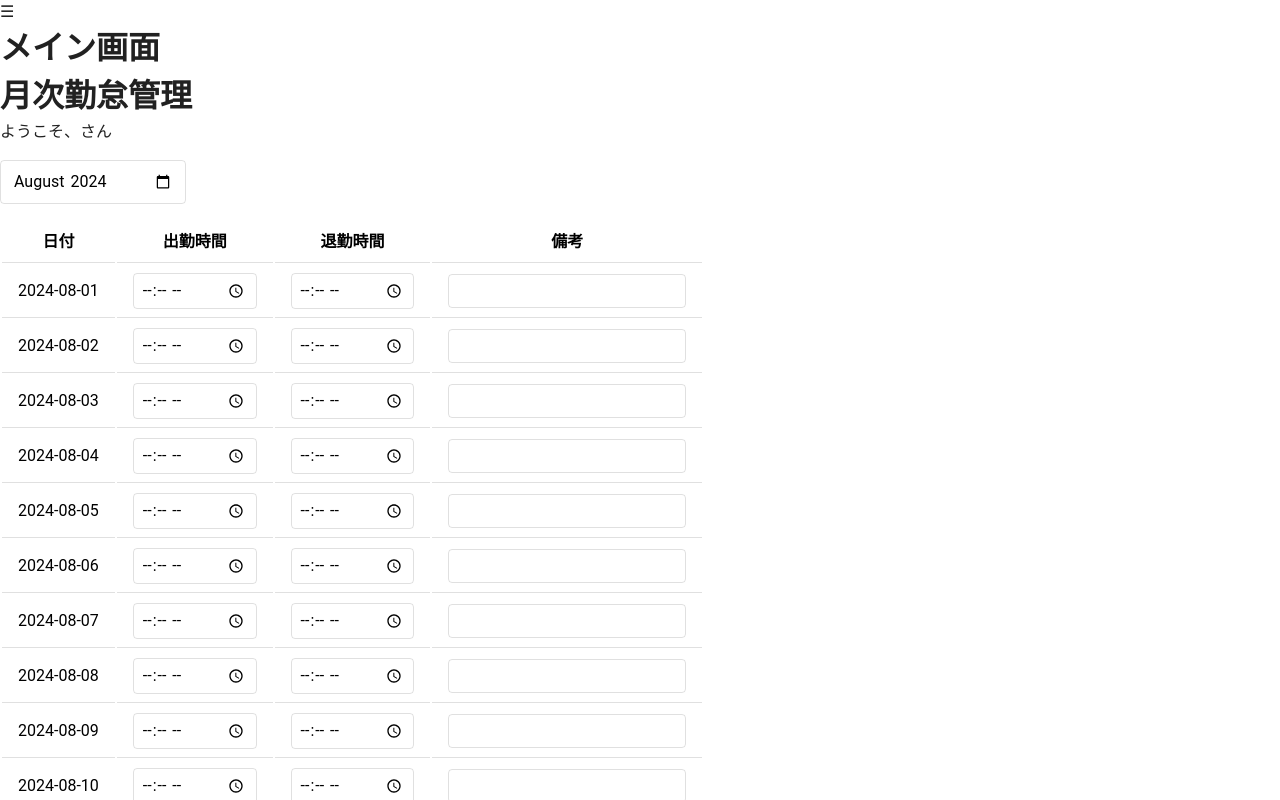
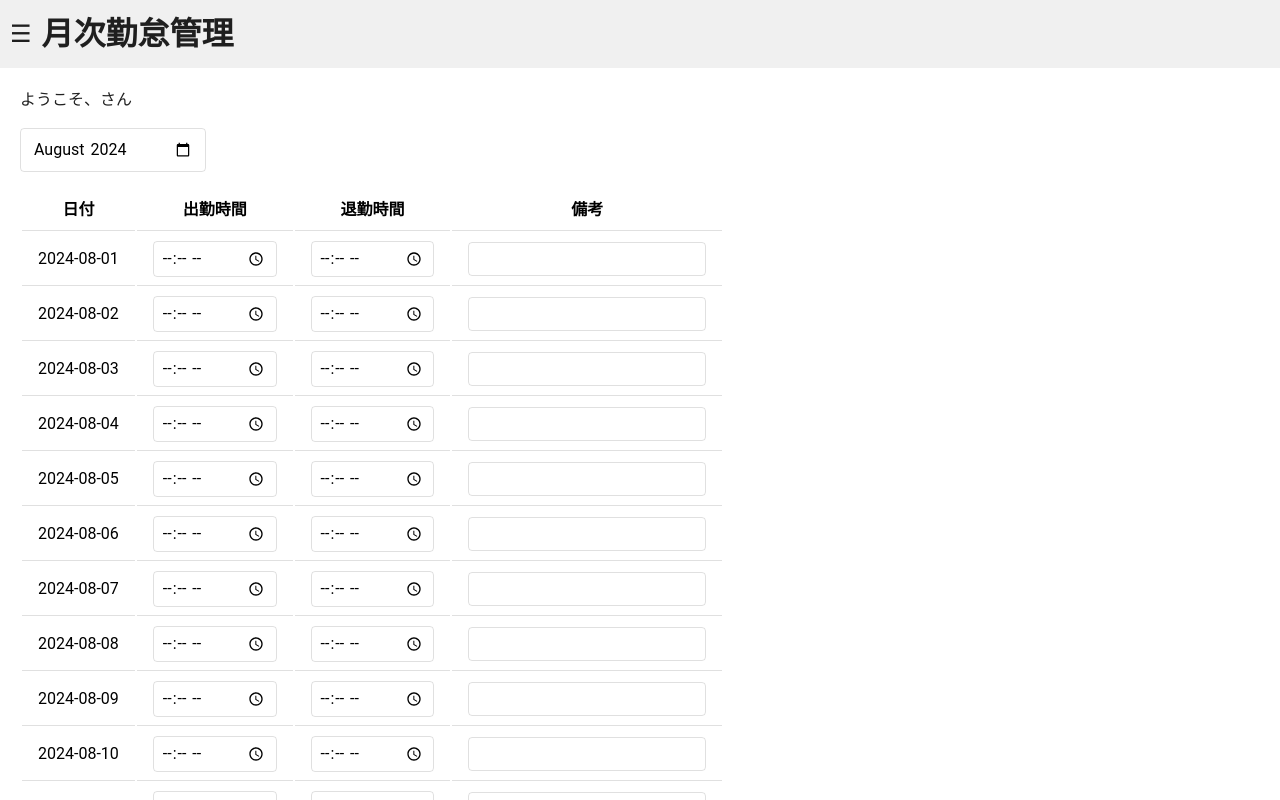
Before and after one commit to takakou32/my-vue-app, a Vue app: page /attendance in a window 1280 px wide. Shown: the top 800 px of the page. Built offline with nearby package versions, Linux system fonts and the light colour scheme.

Commit message:
ハンバーガーメニュー追加

```diff
--- a/src/components/MonthlyAttendance.vue
+++ b/src/components/MonthlyAttendance.vue
@@ -1,11 +1,19 @@
 <template>
-    <div>
+  <div class="main">
     <header>
       <button @click="toggleMenu" class="menu-button">☰</button>
-        <h1>メイン画面</h1>
+      <h1>月次勤怠管理</h1>
     </header>
+    <nav :class="{ 'open': isMenuOpen }">
+      <ul>
+        <li><a href="#" @click="navigateTo('/main')">ホーム</a></li>
+        <li><a href="#" @click="navigateTo('/main')">メイン画面</a></li>
+        <li><a href="#" @click="navigateTo('/attendance')">勤怠入力</a></li>
+        <li><a href="#" @click="logout">ログアウト</a></li>
+      </ul>
+    </nav>
+    <main>
       <div class="flex justify-between items-center mb-4">
-        <h1 class="text-2xl font-bold">月次勤怠管理</h1>
         <p>ようこそ、{{ user }}さん</p>
       </div>
       <div class="flex space-x-4 mb-4">
@@ -16,9 +24,6 @@
         >
         <button @click="handleSave" class="bg-blue-500 hover:bg-blue-700 text-white font-bold py-2 px-4 rounded">
           保存
-        </button>
-        <button @click="goBack" class="bg-gray-500 hover:bg-gray-700 text-white font-bold py-2 px-4 rounded">
-          戻る
         </button>
       </div>
       <table class="min-w-full bg-white">
@@ -57,6 +62,7 @@
           </tr>
         </tbody>
       </table>
+    </main>
   </div>
 </template>
 
@@ -76,6 +82,7 @@
     const router = useRouter()
     const selectedMonth = ref(new Date().toISOString().slice(0, 7))
     const attendanceRecords = reactive({})
+    const isMenuOpen = ref(false)
 
     const daysInMonth = computed(() => {
       const [year, month] = selectedMonth.value.split('-')
@@ -87,8 +94,7 @@
     }
 
     const fetchMonthlyAttendance = async () => {
-        // Here you would typically make an API call to fetch the data
-        // For now, we'll just initialize empty records
+      // ここでAPIコールを行うことを想定
       for (let i = 1; i <= daysInMonth.value; i++) {
         const date = formatDate(i)
         if (!attendanceRecords[date]) {
@@ -98,17 +104,27 @@
     }
 
     const handleSave = async () => {
-        // Here you would typically make an API call to save the data
+      // ここでAPIコールを行うことを想定
       console.log('Saving attendance records:', attendanceRecords)
     }
 
-      const goBack = () => {
-        router.push('/')
+    const toggleMenu = () => {
+      isMenuOpen.value = !isMenuOpen.value
+    }
+
+    const navigateTo = (path) => {
+      router.push(path)
+      isMenuOpen.value = false
+    }
+
+    const logout = () => {
+      // ログアウト処理を実装
+      router.push('/login')
     }
 
     watch(selectedMonth, fetchMonthlyAttendance)
 
-      // Initial fetch
+    // 初回フェッチ
     fetchMonthlyAttendance()
 
     return {
@@ -117,8 +133,55 @@
       daysInMonth,
       formatDate,
       handleSave,
-        goBack
+      isMenuOpen,
+      toggleMenu,
+      navigateTo,
+      logout
     }
   }
 }
 </script>
+
+<style scoped>
+.main {
+  position: relative;
+}
+header {
+  display: flex;
+  align-items: center;
+  padding: 10px;
+  background-color: #f0f0f0;
+}
+.menu-button {
+  font-size: 24px;
+  background: none;
+  border: none;
+  cursor: pointer;
+  margin-right: 10px;
+}
+nav {
+  position: fixed;
+  top: 0;
+  left: -250px;
+  width: 250px;
+  height: 100%;
+  background-color: #333;
+  transition: 0.3s;
+}
+nav.open {
+  left: 0;
+}
+nav ul {
+  list-style-type: none;
+  padding: 0;
+}
+nav ul li a {
+  display: block;
+  color: white;
+  padding: 10px 20px;
+  text-decoration: none;
+}
+main {
+  padding: 20px;
+}
+</style>
```
Lines whose indentation alone changed are shown as unchanged.
